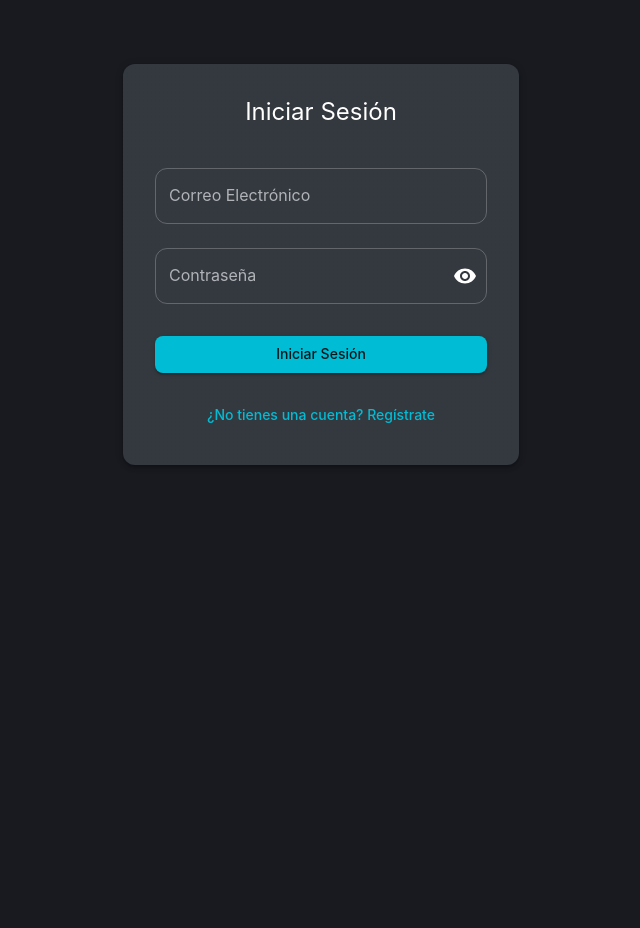
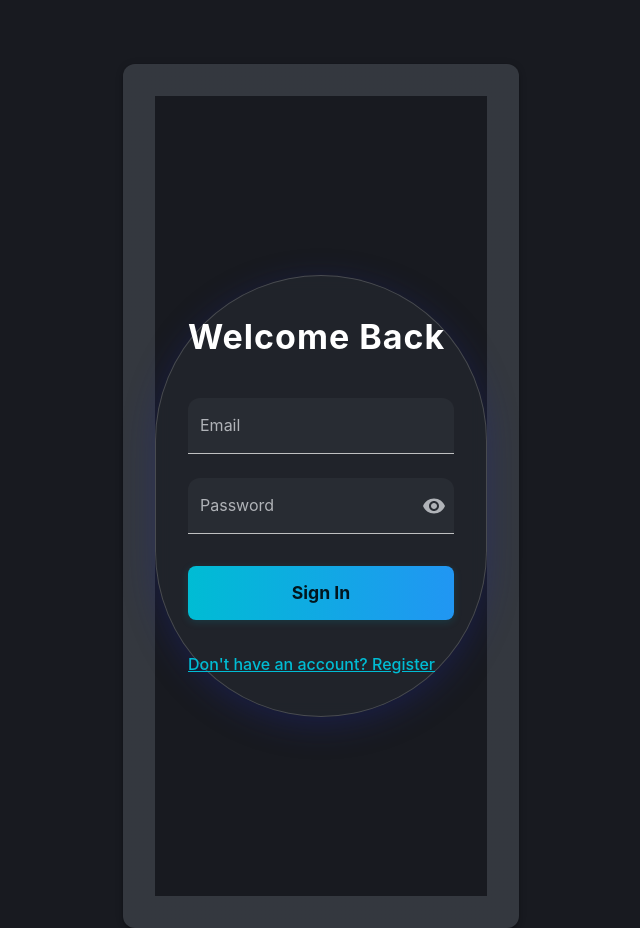
Before and after one commit to oleonb92/lynkledger, a React (Create React App) app in the folder frontend/: page /login in a window 1280 px wide. Shown: the whole page, without its empty margins (319-959 px from the left). Before the commit the page ends 800 px from the top, so only its background shows below. Built offline with nearby package versions, Linux system fonts and the light colour scheme.

Commit message:
feat: rediseño ultra-moderno de login y registro con glassmorphism, animaciones y feedback visual

```diff
--- a/frontend/src/pages/auth/Login.tsx
+++ b/frontend/src/pages/auth/Login.tsx
@@ -10,17 +10,33 @@ import {
   Alert,
   IconButton,
   InputAdornment,
+  CircularProgress,
+  Link as MuiLink,
+  useTheme,
 } from '@mui/material';
 import { Visibility, VisibilityOff } from '@mui/icons-material';
 import { useAppDispatch } from '../../store';
 import { loginStart, loginSuccess, loginFailure } from '../../store/slices/authSlice';
 import api from '../../services/api/axios';
-import { LoginFormValues, LoginResponse } from '../../types/auth';
+import { LoginFormValues } from '../../types/auth';
+import { motion } from 'framer-motion';
+
+const glassStyle = {
+  background: 'rgba(36, 40, 47, 0.7)',
+  boxShadow: '0 8px 32px 0 rgba(31, 38, 135, 0.37)',
+  backdropFilter: 'blur(8px)',
+  WebkitBackdropFilter: 'blur(8px)',
+  borderRadius: 20,
+  border: '1px solid rgba(255, 255, 255, 0.18)',
+  padding: '2.5rem 2rem',
+};
 
 const Login = () => {
   const navigate = useNavigate();
   const dispatch = useAppDispatch();
   const [showPassword, setShowPassword] = useState(false);
+  const [loading, setLoading] = useState(false);
+  const theme = useTheme();
 
   const formik = useFormik<LoginFormValues>({
     initialValues: {
@@ -28,50 +44,63 @@ const Login = () => {
       password: '',
     },
     validationSchema: Yup.object({
-      email: Yup.string()
-        .email('Correo electrónico inválido')
-        .required('El correo electrónico es requerido'),
-      password: Yup.string()
-        .min(8, 'La contraseña debe tener al menos 8 caracteres')
-        .required('La contraseña es requerida'),
+      email: Yup.string().email('Correo electrónico inválido').required('El correo electrónico es requerido'),
+      password: Yup.string().min(8, 'La contraseña debe tener al menos 8 caracteres').required('La contraseña es requerida'),
     }),
-    onSubmit: async (values: LoginFormValues) => {
+    onSubmit: async (values, { setStatus }) => {
+      setLoading(true);
       try {
         dispatch(loginStart());
-        const response = await api.post<LoginResponse>('/auth/login/', values);
-        dispatch(loginSuccess(response.data));
+        const response = await api.post('/token/', {
+          username: values.email,
+          password: values.password,
+        });
+        const { access, refresh } = response.data;
+        localStorage.setItem('token', access);
+        localStorage.setItem('refreshToken', refresh);
+        dispatch(loginSuccess({ user: {}, token: access }));
         navigate('/dashboard');
       } catch (error: any) {
+        setStatus(error.message || 'Error al iniciar sesión');
         dispatch(loginFailure(error.message || 'Error al iniciar sesión'));
+      } finally {
+        setLoading(false);
       }
     },
   });
 
   return (
-    <Box sx={{ maxWidth: 400, mx: 'auto', textAlign: 'center' }}>
-      <Typography component="h1" variant="h5" sx={{ mb: 3 }}>
-        Iniciar Sesión
+    <Box sx={{ minHeight: '100vh', display: 'flex', alignItems: 'center', justifyContent: 'center', background: theme.palette.background.default }}>
+      <motion.div
+        initial={{ opacity: 0, y: 40 }}
+        animate={{ opacity: 1, y: 0 }}
+        transition={{ duration: 0.7, ease: 'easeOut' }}
+        style={{ width: '100%', maxWidth: 420 }}
+      >
+        <Box sx={glassStyle}>
+          <Typography component="h1" variant="h4" sx={{ mb: 3, fontWeight: 700, letterSpacing: 1, color: '#fff' }}>
+            Welcome Back
           </Typography>
-
-      <form onSubmit={formik.handleSubmit}>
+          <form onSubmit={formik.handleSubmit} autoComplete="off">
             <TextField
               fullWidth
               id="email"
               name="email"
-          label="Correo Electrónico"
+              label="Email"
               value={formik.values.email}
               onChange={formik.handleChange}
               onBlur={formik.handleBlur}
               error={formik.touched.email && Boolean(formik.errors.email)}
               helperText={formik.touched.email && formik.errors.email}
               margin="normal"
+              variant="filled"
+              InputProps={{ style: { background: 'rgba(255,255,255,0.04)' } }}
             />
-
             <TextField
               fullWidth
               id="password"
               name="password"
-          label="Contraseña"
+              label="Password"
               type={showPassword ? 'text' : 'password'}
               value={formik.values.password}
               onChange={formik.handleChange}
@@ -79,13 +108,16 @@ const Login = () => {
               error={formik.touched.password && Boolean(formik.errors.password)}
               helperText={formik.touched.password && formik.errors.password}
               margin="normal"
+              variant="filled"
               InputProps={{
+                style: { background: 'rgba(255,255,255,0.04)' },
                 endAdornment: (
                   <InputAdornment position="end">
                     <IconButton
                       aria-label="toggle password visibility"
                       onClick={() => setShowPassword(!showPassword)}
                       edge="end"
+                      sx={{ color: '#b0b3b8' }}
                     >
                       {showPassword ? <VisibilityOff /> : <Visibility />}
                     </IconButton>
@@ -93,32 +125,53 @@ const Login = () => {
                 ),
               }}
             />
-
             {formik.status && (
               <Alert severity="error" sx={{ mt: 2 }}>
                 {formik.status}
               </Alert>
             )}
-
             <Button
               type="submit"
               fullWidth
               variant="contained"
-          sx={{ mt: 3, mb: 2 }}
-          disabled={formik.isSubmitting}
+              sx={{
+                mt: 3,
+                mb: 2,
+                py: 1.5,
+                fontWeight: 700,
+                fontSize: '1.1rem',
+                background: 'linear-gradient(90deg, #00bcd4 0%, #2196f3 100%)',
+                boxShadow: '0 2px 8px 0 rgba(0,188,212,0.15)',
+                transition: 'transform 0.2s',
+                '&:hover': {
+                  background: 'linear-gradient(90deg, #2196f3 0%, #00bcd4 100%)',
+                  transform: 'scale(1.03)',
+                },
+              }}
+              disabled={formik.isSubmitting || loading}
+              endIcon={loading && <CircularProgress size={22} sx={{ color: '#fff' }} />}
             >
-          {formik.isSubmitting ? 'Iniciando sesión...' : 'Iniciar Sesión'}
+              {loading ? 'Signing in...' : 'Sign In'}
             </Button>
-
-        <Button
-          fullWidth
-          variant="text"
+            <MuiLink
+              component="button"
               onClick={() => navigate('/register')}
-          sx={{ mt: 1 }}
+              sx={{
+                display: 'block',
+                mt: 2,
+                color: '#00bcd4',
+                fontWeight: 500,
+                fontSize: '1rem',
+                textDecoration: 'underline',
+                transition: 'color 0.2s',
+                '&:hover': { color: '#ff4081' },
+              }}
             >
-          ¿No tienes una cuenta? Regístrate
-        </Button>
+              Don't have an account? Register
+            </MuiLink>
           </form>
+        </Box>
+      </motion.div>
     </Box>
   );
 };
--- a/frontend/src/pages/auth/Register.tsx
+++ b/frontend/src/pages/auth/Register.tsx
@@ -11,20 +11,31 @@ import {
   IconButton,
   InputAdornment,
   Grid,
+  CircularProgress,
+  Link as MuiLink,
+  useTheme,
 } from '@mui/material';
 import { Visibility, VisibilityOff } from '@mui/icons-material';
+import { motion } from 'framer-motion';
 import api from '../../services/api/axios';
-import { RegisterFormValues, RegisterResponse } from '../../types/auth';
+import { RegisterFormValues } from '../../types/auth';
 
-interface OrganizationResponse {
-  id: number;
-  name: string;
-}
+const glassStyle = {
+  background: 'rgba(36, 40, 47, 0.7)',
+  boxShadow: '0 8px 32px 0 rgba(31, 38, 135, 0.37)',
+  backdropFilter: 'blur(8px)',
+  WebkitBackdropFilter: 'blur(8px)',
+  borderRadius: 20,
+  border: '1px solid rgba(255, 255, 255, 0.18)',
+  padding: '2.5rem 2rem',
+};
 
 const Register = () => {
   const navigate = useNavigate();
   const [showPassword, setShowPassword] = useState(false);
   const [showConfirmPassword, setShowConfirmPassword] = useState(false);
+  const [loading, setLoading] = useState(false);
+  const theme = useTheme();
 
   const formik = useFormik<RegisterFormValues>({
     initialValues: {
@@ -36,69 +47,62 @@ const Register = () => {
       organizationName: '',
     },
     validationSchema: Yup.object({
-      firstName: Yup.string()
-        .required('El nombre es requerido'),
-      lastName: Yup.string()
-        .required('El apellido es requerido'),
-      email: Yup.string()
-        .email('Correo electrónico inválido')
-        .required('El correo electrónico es requerido'),
-      password: Yup.string()
-        .min(8, 'La contraseña debe tener al menos 8 caracteres')
-        .required('La contraseña es requerida'),
-      confirmPassword: Yup.string()
-        .oneOf([Yup.ref('password')], 'Las contraseñas deben coincidir')
-        .required('Confirma tu contraseña'),
-      organizationName: Yup.string()
-        .required('El nombre de la organización es requerido'),
+      firstName: Yup.string().required('El nombre es requerido'),
+      lastName: Yup.string().required('El apellido es requerido'),
+      email: Yup.string().email('Correo electrónico inválido').required('El correo electrónico es requerido'),
+      password: Yup.string().min(8, 'La contraseña debe tener al menos 8 caracteres').required('La contraseña es requerida'),
+      confirmPassword: Yup.string().oneOf([Yup.ref('password')], 'Las contraseñas deben coincidir').required('Confirma tu contraseña'),
+      organizationName: Yup.string().required('El nombre de la organización es requerido'),
     }),
-    onSubmit: async (values: RegisterFormValues) => {
+    onSubmit: async (values, { setStatus }) => {
+      setLoading(true);
       try {
-        // Primero creamos la organización
-        const orgResponse = await api.post<OrganizationResponse>('/organizations/', {
-          name: values.organizationName,
-        });
-
-        // Luego registramos al usuario
-        const userResponse = await api.post<RegisterResponse>('/auth/register/', {
-          firstName: values.firstName,
-          lastName: values.lastName,
+        await api.post('/register/', {
+          username: values.email,
           email: values.email,
           password: values.password,
-          organizationId: orgResponse.data.id,
+          confirm_password: values.confirmPassword,
+          first_name: values.firstName,
+          last_name: values.lastName,
         });
-
-        // Si todo sale bien, redirigimos al login
         navigate('/login', {
-          state: {
-            message: 'Registro exitoso. Por favor inicia sesión.'
-          }
+          state: { message: 'Registro exitoso. Por favor inicia sesión.' },
         });
       } catch (error: any) {
-        formik.setStatus(error.message || 'Error al registrar usuario');
+        setStatus(error.message || 'Error al registrar usuario');
+      } finally {
+        setLoading(false);
       }
     },
   });
 
   return (
-    <Box sx={{ maxWidth: 600, mx: 'auto', textAlign: 'center' }}>
-      <Typography component="h1" variant="h5" sx={{ mb: 3 }}>
-        Registro
+    <Box sx={{ minHeight: '100vh', display: 'flex', alignItems: 'center', justifyContent: 'center', background: theme.palette.background.default }}>
+      <motion.div
+        initial={{ opacity: 0, y: 40 }}
+        animate={{ opacity: 1, y: 0 }}
+        transition={{ duration: 0.7, ease: 'easeOut' }}
+        style={{ width: '100%', maxWidth: 420 }}
+      >
+        <Box sx={glassStyle}>
+          <Typography component="h1" variant="h4" sx={{ mb: 3, fontWeight: 700, letterSpacing: 1, color: '#fff' }}>
+            Create Account
           </Typography>
-
-      <form onSubmit={formik.handleSubmit}>
+          <form onSubmit={formik.handleSubmit} autoComplete="off">
             <Grid container spacing={2}>
               <Grid item xs={12} sm={6}>
                 <TextField
                   fullWidth
                   id="firstName"
                   name="firstName"
-              label="Nombre"
+                  label="Name"
                   value={formik.values.firstName}
                   onChange={formik.handleChange}
                   onBlur={formik.handleBlur}
                   error={formik.touched.firstName && Boolean(formik.errors.firstName)}
                   helperText={formik.touched.firstName && formik.errors.firstName}
+                  variant="filled"
+                  InputProps={{ style: { background: 'rgba(255,255,255,0.04)' } }}
                 />
               </Grid>
               <Grid item xs={12} sm={6}>
@@ -106,12 +110,14 @@ const Register = () => {
                   fullWidth
                   id="lastName"
                   name="lastName"
-              label="Apellido"
+                  label="Last name"
                   value={formik.values.lastName}
                   onChange={formik.handleChange}
                   onBlur={formik.handleBlur}
                   error={formik.touched.lastName && Boolean(formik.errors.lastName)}
                   helperText={formik.touched.lastName && formik.errors.lastName}
+                  variant="filled"
+                  InputProps={{ style: { background: 'rgba(255,255,255,0.04)' } }}
                 />
               </Grid>
               <Grid item xs={12}>
@@ -119,12 +125,14 @@ const Register = () => {
                   fullWidth
                   id="email"
                   name="email"
-              label="Correo Electrónico"
+                  label="Email"
                   value={formik.values.email}
                   onChange={formik.handleChange}
                   onBlur={formik.handleBlur}
                   error={formik.touched.email && Boolean(formik.errors.email)}
                   helperText={formik.touched.email && formik.errors.email}
+                  variant="filled"
+                  InputProps={{ style: { background: 'rgba(255,255,255,0.04)' } }}
                 />
               </Grid>
               <Grid item xs={12}>
@@ -132,12 +140,14 @@ const Register = () => {
                   fullWidth
                   id="organizationName"
                   name="organizationName"
-              label="Nombre de la Organización"
+                  label="Name of the Organization"
                   value={formik.values.organizationName}
                   onChange={formik.handleChange}
                   onBlur={formik.handleBlur}
                   error={formik.touched.organizationName && Boolean(formik.errors.organizationName)}
                   helperText={formik.touched.organizationName && formik.errors.organizationName}
+                  variant="filled"
+                  InputProps={{ style: { background: 'rgba(255,255,255,0.04)' } }}
                 />
               </Grid>
               <Grid item xs={12}>
@@ -145,20 +155,23 @@ const Register = () => {
                   fullWidth
                   id="password"
                   name="password"
-              label="Contraseña"
+                  label="Password"
                   type={showPassword ? 'text' : 'password'}
                   value={formik.values.password}
                   onChange={formik.handleChange}
                   onBlur={formik.handleBlur}
                   error={formik.touched.password && Boolean(formik.errors.password)}
                   helperText={formik.touched.password && formik.errors.password}
+                  variant="filled"
                   InputProps={{
+                    style: { background: 'rgba(255,255,255,0.04)' },
                     endAdornment: (
                       <InputAdornment position="end">
                         <IconButton
                           aria-label="toggle password visibility"
                           onClick={() => setShowPassword(!showPassword)}
                           edge="end"
+                          sx={{ color: '#b0b3b8' }}
                         >
                           {showPassword ? <VisibilityOff /> : <Visibility />}
                         </IconButton>
@@ -172,20 +185,23 @@ const Register = () => {
                   fullWidth
                   id="confirmPassword"
                   name="confirmPassword"
-              label="Confirmar Contraseña"
+                  label="Confirm Password"
                   type={showConfirmPassword ? 'text' : 'password'}
                   value={formik.values.confirmPassword}
                   onChange={formik.handleChange}
                   onBlur={formik.handleBlur}
                   error={formik.touched.confirmPassword && Boolean(formik.errors.confirmPassword)}
                   helperText={formik.touched.confirmPassword && formik.errors.confirmPassword}
+                  variant="filled"
                   InputProps={{
+                    style: { background: 'rgba(255,255,255,0.04)' },
                     endAdornment: (
                       <InputAdornment position="end">
                         <IconButton
                           aria-label="toggle password visibility"
                           onClick={() => setShowConfirmPassword(!showConfirmPassword)}
                           edge="end"
+                          sx={{ color: '#b0b3b8' }}
                         >
                           {showConfirmPassword ? <VisibilityOff /> : <Visibility />}
                         </IconButton>
@@ -206,21 +222,45 @@ const Register = () => {
               type="submit"
               fullWidth
               variant="contained"
-          sx={{ mt: 3, mb: 2 }}
-          disabled={formik.isSubmitting}
+              sx={{
+                mt: 3,
+                mb: 2,
+                py: 1.5,
+                fontWeight: 700,
+                fontSize: '1.1rem',
+                background: 'linear-gradient(90deg, #00bcd4 0%, #2196f3 100%)',
+                boxShadow: '0 2px 8px 0 rgba(0,188,212,0.15)',
+                transition: 'transform 0.2s',
+                '&:hover': {
+                  background: 'linear-gradient(90deg, #2196f3 0%, #00bcd4 100%)',
+                  transform: 'scale(1.03)',
+                },
+              }}
+              disabled={formik.isSubmitting || loading}
+              endIcon={loading && <CircularProgress size={22} sx={{ color: '#fff' }} />}
             >
-          {formik.isSubmitting ? 'Registrando...' : 'Registrarse'}
+              {loading ? 'Registering...' : 'Register'}
             </Button>
 
-        <Button
-          fullWidth
-          variant="text"
+            <MuiLink
+              component="button"
               onClick={() => navigate('/login')}
-          sx={{ mt: 1 }}
+              sx={{
+                display: 'block',
+                mt: 2,
+                color: '#00bcd4',
+                fontWeight: 500,
+                fontSize: '1rem',
+                textDecoration: 'underline',
+                transition: 'color 0.2s',
+                '&:hover': { color: '#ff4081' },
+              }}
             >
-          ¿Ya tienes una cuenta? Inicia sesión
-        </Button>
+              Already have an account? Sign in
+            </MuiLink>
           </form>
+        </Box>
+      </motion.div>
     </Box>
   );
 };
```
Lines whose indentation alone changed are shown as unchanged.
